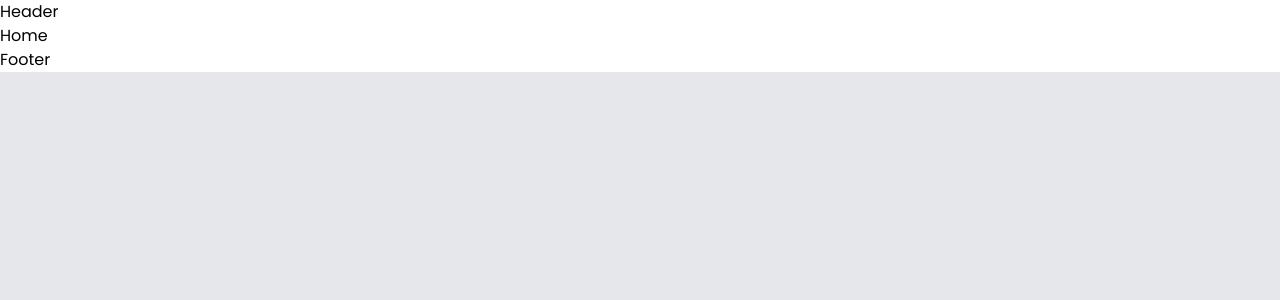
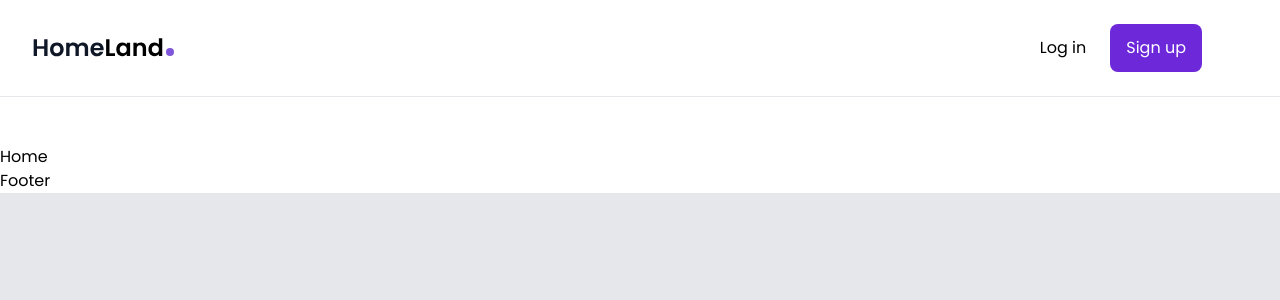
Before and after one commit to Atlon1/estate-website, a React (Create React App) app: page / in a window 1280 px wide. Shown: the top 300 px of the page. Built offline with nearby package versions, Linux system fonts and the light colour scheme.

Commit message:
Header rdy

```diff
--- a/src/components/Header.tsx
+++ b/src/components/Header.tsx
@@ -1,10 +1,29 @@
 import React from 'react';
+import {Link} from 'react-router-dom'
+
+import Logo from '../assets/img/logo.svg'
 
 const Header = () => {
     return (
-        <div>
-            Header
-        </div>
+        <header className='py-6 mb-12 border-b'>
+            <div className="container max-auto flex justify-between items-center">
+                <Link to='/'>
+                    <img src={Logo} alt=''/>
+                </Link>
+                <div className='flex items-center gap-6'>
+                    <Link
+                        className='hover:text-violet-900 transition'
+                        to='/'>
+                       Log in
+                    </Link>
+                    <Link
+                        className='bg-violet-700 hover:bg-violet-800 text-white px-4 py-3 rounded-lg transition'
+                        to='/'>
+                       Sign up
+                    </Link>
+                </div>
+            </div>
+        </header>
     );
 };
 
```
